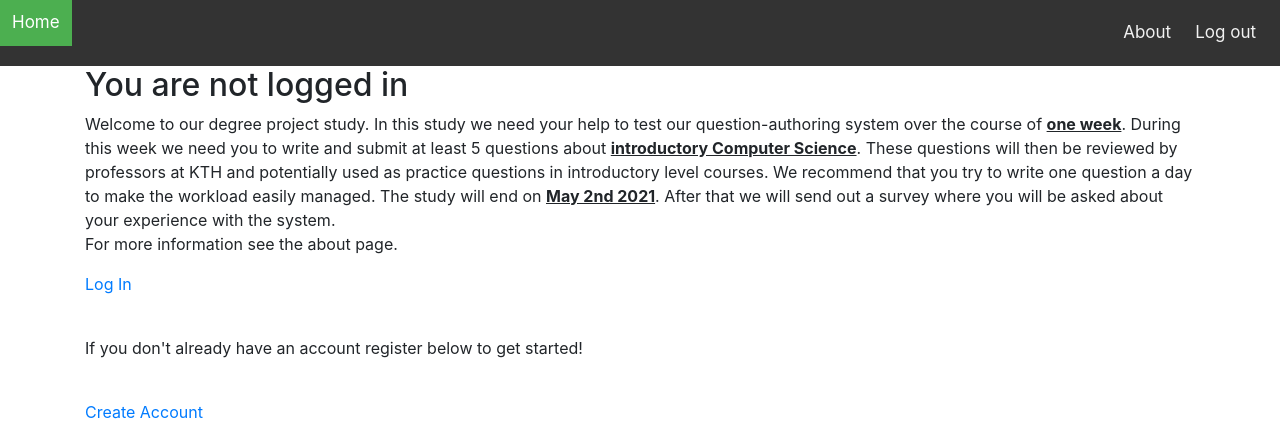
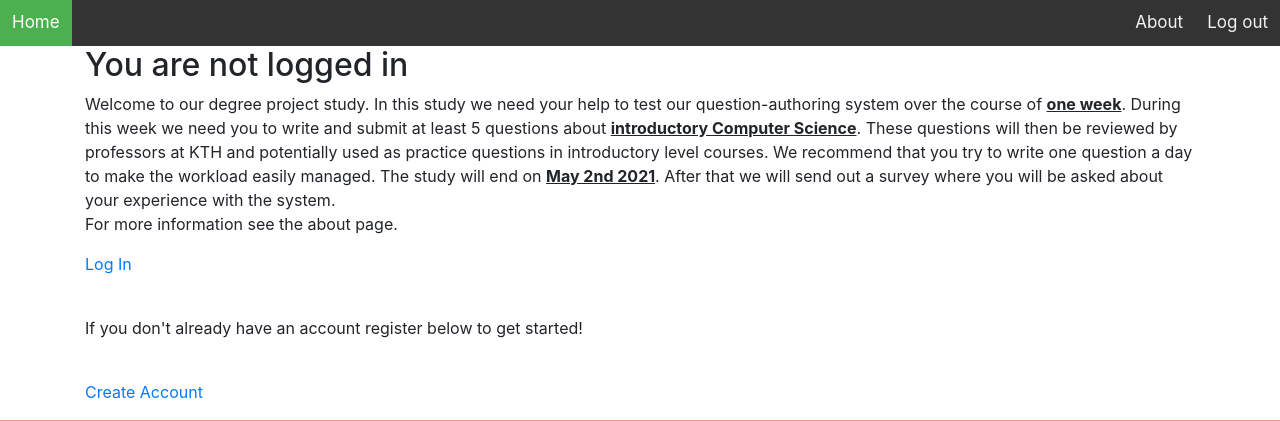
Before and after one commit to oskaredv/kex2021, a Django app: page / in a window 1280 px wide. Shown: the top 421 px of the page. Run offline with Django 3.2, Linux system fonts and the light colour scheme.

Commit message:
reverted to old topnav

```diff
--- a/templates/base.html
+++ b/templates/base.html
@@ -41,7 +41,6 @@
 /* Right-aligned section inside the top navigation */
 .topnav-right {
   float: right;
-  padding: 10px 12px;
 }
 
 
```
